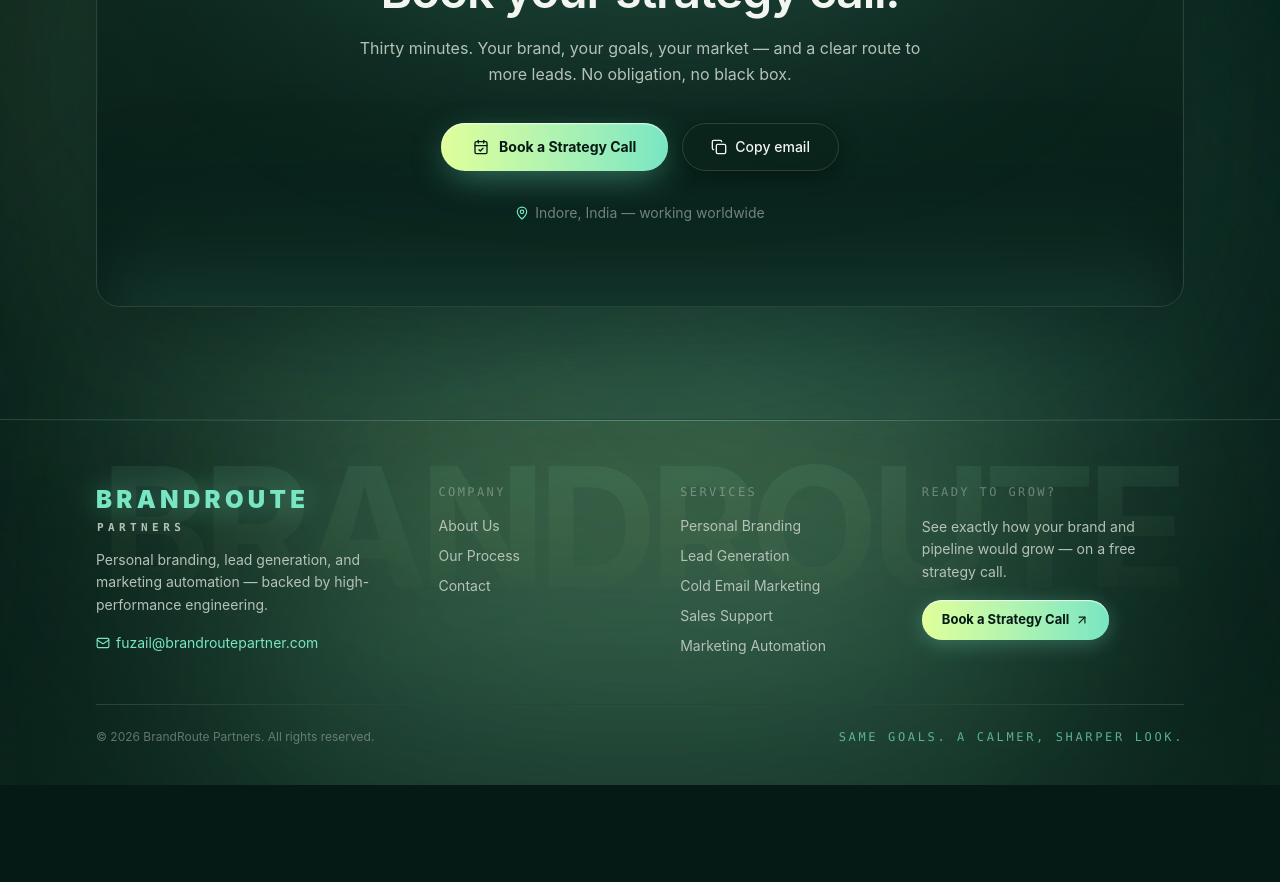
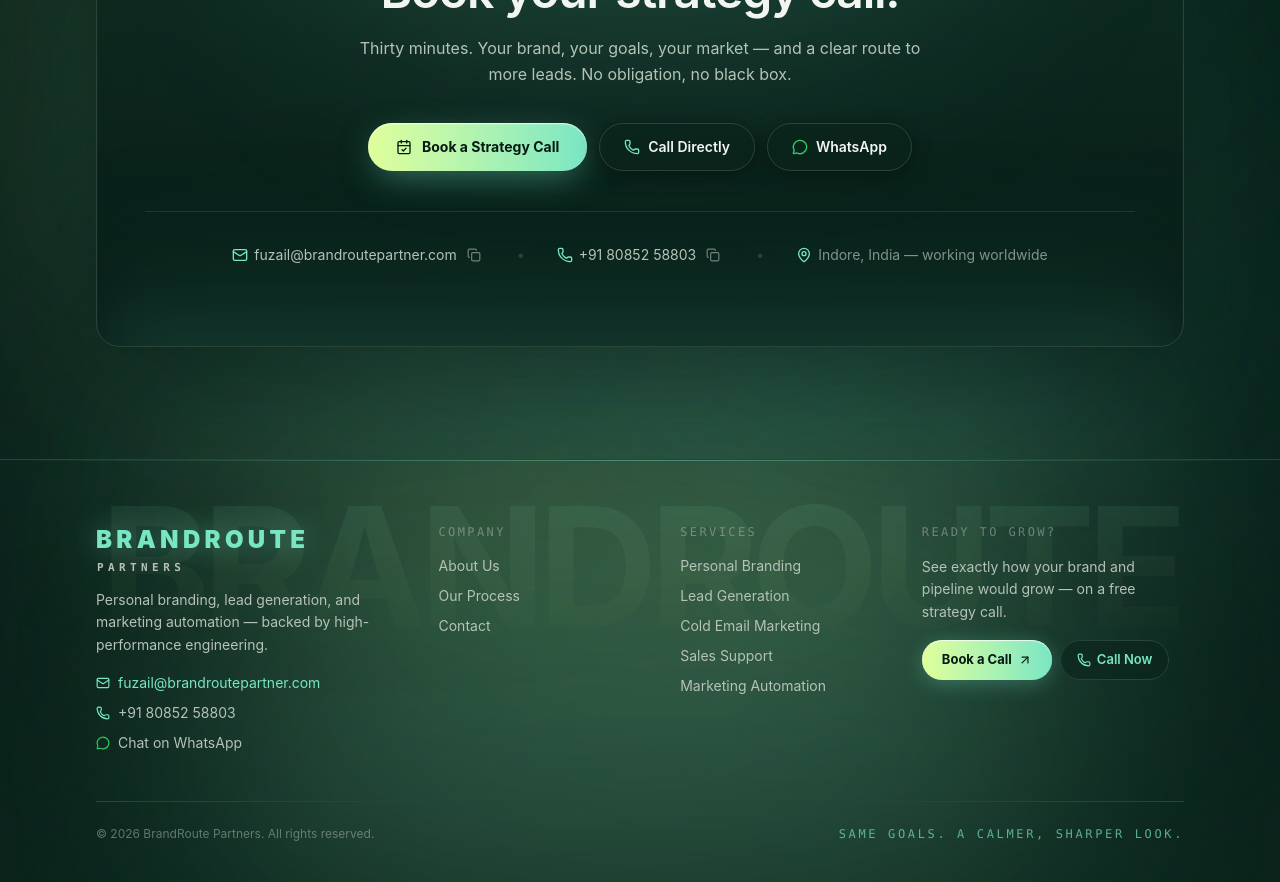
Before and after one commit to MD-NAVED/BrandRoutePartners, a Next.js app: page / in a window 1280 px wide. Shown: the part 3660-4542 px from the top of the page. Before the commit the page ends 4445 px from the top, so only its background shows below. Built offline with nearby package versions, Linux system fonts and the light colour scheme.

Commit message:
feat(contact): add contact number +91 80852 58803 with direct call and WhatsApp links

```diff
--- a/src/app/page.tsx
+++ b/src/app/page.tsx
@@ -17,7 +17,9 @@ import {
   Mail,
   MapPin,
   Menu,
+  MessageCircle,
   PenTool,
+  Phone,
   PhoneCall,
   Rocket,
   Route,
@@ -32,6 +34,9 @@ import {
 import { useIsMobile } from '@/hooks/use-mobile'
 
 const EMAIL = 'fuzail@brandroutepartner.com'
+const PHONE = '+91 80852 58803'
+const PHONE_TEL = '+918085258803'
+const WHATSAPP_URL = 'https://wa.me/918085258803?text=Hi%20BrandRoute%20Partners%2C%20I%20would%20like%20to%20inquire%20about%20your%20services.'
 
 const EASE: [number, number, number, number] = [0.22, 1, 0.36, 1]
 
@@ -201,6 +206,27 @@ function useCopyEmail() {
   return { copied, copy }
 }
 
+function useCopyPhone() {
+  const [copiedPhone, setCopiedPhone] = useState(false)
+
+  const copyPhone = useCallback(async () => {
+    try {
+      await navigator.clipboard.writeText(PHONE)
+    } catch {
+      const textarea = document.createElement('textarea')
+      textarea.value = PHONE
+      document.body.appendChild(textarea)
+      textarea.select()
+      document.execCommand('copy')
+      document.body.removeChild(textarea)
+    }
+    setCopiedPhone(true)
+    window.setTimeout(() => setCopiedPhone(false), 2000)
+  }, [])
+
+  return { copiedPhone, copyPhone }
+}
+
 function SectionDivider() {
   return (
     <div className="relative mx-auto max-w-6xl px-5 sm:px-8" aria-hidden="true">
@@ -433,6 +459,26 @@ function Header() {
                   <ArrowRight className="h-3.5 w-3.5 opacity-50" />
                 </a>
               ))}
+              <div className="mt-2 border-t border-[#294438] pt-2 flex flex-col gap-1.5">
+                <a
+                  href={`tel:${PHONE_TEL}`}
+                  onClick={() => setMobileMenuOpen(false)}
+                  className="flex items-center gap-2 rounded-xl bg-white/[0.04] px-4 py-2 text-xs font-semibold text-[#78E6C3] transition hover:bg-white/[0.08]"
+                >
+                  <Phone className="h-3.5 w-3.5 text-[#78E6C3]" />
+                  <span>Call {PHONE}</span>
+                </a>
+                <a
+                  href={WHATSAPP_URL}
+                  target="_blank"
+                  rel="noopener noreferrer"
+                  onClick={() => setMobileMenuOpen(false)}
+                  className="flex items-center gap-2 rounded-xl bg-white/[0.04] px-4 py-2 text-xs font-semibold text-[#25D366] transition hover:bg-white/[0.08]"
+                >
+                  <MessageCircle className="h-3.5 w-3.5 text-[#25D366]" />
+                  <span>Chat on WhatsApp</span>
+                </a>
+              </div>
             </nav>
           </motion.div>
         )}
@@ -1437,6 +1483,7 @@ function ProcessSection() {
 
 function ContactSection() {
   const { copied, copy } = useCopyEmail()
+  const { copiedPhone, copyPhone } = useCopyPhone()
 
   return (
     <section
@@ -1485,35 +1532,81 @@ function ContactSection() {
             route to more leads. No obligation, no black box.
           </p>
 
-          <div className="relative mt-9 flex flex-col items-center justify-center gap-3.5 sm:flex-row">
+          <div className="relative mt-9 flex flex-col items-center justify-center gap-3 sm:flex-row">
             <a
               href={`mailto:${EMAIL}`}
-              className="inline-flex h-12 w-full items-center justify-center gap-2.5 rounded-full bg-gradient-to-r from-[#DFFF9A] to-[#78E6C3] px-8 text-sm font-bold text-[#061A15] shadow-[0_10px_35px_-8px_rgba(120,230,195,0.5),inset_0_1px_1.5px_rgba(255,255,255,0.8)] transition-all hover:scale-[1.02] sm:w-auto"
+              className="inline-flex h-12 w-full items-center justify-center gap-2.5 rounded-full bg-gradient-to-r from-[#DFFF9A] to-[#78E6C3] px-7 text-sm font-bold text-[#061A15] shadow-[0_10px_35px_-8px_rgba(120,230,195,0.5),inset_0_1px_1.5px_rgba(255,255,255,0.8)] transition-all hover:scale-[1.02] sm:w-auto"
             >
               <CalendarCheck className="h-4 w-4 shrink-0" />
               Book a Strategy Call
+            </a>
+            <a
+              href={`tel:${PHONE_TEL}`}
+              className="inline-flex h-12 w-full items-center justify-center gap-2 rounded-full border border-[#294438] bg-[#0B241C]/60 backdrop-blur-md px-6 text-sm font-semibold text-[#F3F5F0] shadow-[0_4px_20px_rgba(0,0,0,0.4)] transition hover:border-[#78E6C3]/60 hover:bg-[#102D22]/80 hover:text-[#78E6C3] sm:w-auto"
+            >
+              <Phone className="h-4 w-4 text-[#78E6C3]" />
+              Call Directly
+            </a>
+            <a
+              href={WHATSAPP_URL}
+              target="_blank"
+              rel="noopener noreferrer"
+              className="inline-flex h-12 w-full items-center justify-center gap-2 rounded-full border border-[#294438] bg-[#0B241C]/60 backdrop-blur-md px-6 text-sm font-semibold text-[#F3F5F0] shadow-[0_4px_20px_rgba(0,0,0,0.4)] transition hover:border-[#25D366]/60 hover:bg-[#102D22]/80 hover:text-[#25D366] sm:w-auto"
+            >
+              <MessageCircle className="h-4 w-4 text-[#25D366]" />
+              WhatsApp
+            </a>
+          </div>
+
+          {/* Direct channels bar */}
+          <div className="relative mt-10 pt-8 border-t border-[#294438]/70 flex flex-wrap items-center justify-center gap-4 sm:gap-8 text-xs sm:text-sm text-[#B5C2B9]">
+            <div className="flex items-center gap-1.5">
+              <a
+                href={`mailto:${EMAIL}`}
+                className="inline-flex items-center gap-1.5 transition hover:text-[#78E6C3]"
+              >
+                <Mail className="h-4 w-4 text-[#78E6C3]" />
+                <span>{EMAIL}</span>
               </a>
               <button
                 type="button"
                 onClick={copy}
-              aria-label={
-                copied ? 'Email address copied' : 'Copy email address to clipboard'
-              }
-              className="inline-flex h-12 w-full items-center justify-center gap-2 rounded-full border border-[#294438] bg-[#0B241C]/60 backdrop-blur-md px-7 text-sm font-medium text-[#F3F5F0] shadow-[0_4px_20px_rgba(0,0,0,0.4)] transition hover:border-[#78E6C3]/60 hover:bg-[#102D22]/80 hover:text-[#78E6C3] sm:w-auto"
-            >
-              {copied ? (
-                <Check className="h-4 w-4 text-[#78E6C3]" />
-              ) : (
-                <Copy className="h-4 w-4" />
-              )}
-              {copied ? 'Copied!' : 'Copy email'}
+                title="Copy email"
+                aria-label={copied ? 'Email copied' : 'Copy email'}
+                className="p-1 text-[#B5C2B9]/60 hover:text-[#78E6C3] transition"
+              >
+                {copied ? <Check className="h-3.5 w-3.5 text-[#78E6C3]" /> : <Copy className="h-3.5 w-3.5" />}
               </button>
             </div>
 
-          <p className="relative mt-8 inline-flex items-center gap-1.5 text-sm text-[#B5C2B9]/60">
-            <MapPin className="h-3.5 w-3.5 text-[#78E6C3]" />
-            Indore, India — working worldwide
-          </p>
+            <span className="hidden sm:inline text-[#294438]">•</span>
+
+            <div className="flex items-center gap-1.5">
+              <a
+                href={`tel:${PHONE_TEL}`}
+                className="inline-flex items-center gap-1.5 transition hover:text-[#78E6C3]"
+              >
+                <Phone className="h-4 w-4 text-[#78E6C3]" />
+                <span>{PHONE}</span>
+              </a>
+              <button
+                type="button"
+                onClick={copyPhone}
+                title="Copy phone"
+                aria-label={copiedPhone ? 'Phone copied' : 'Copy phone'}
+                className="p-1 text-[#B5C2B9]/60 hover:text-[#78E6C3] transition"
+              >
+                {copiedPhone ? <Check className="h-3.5 w-3.5 text-[#78E6C3]" /> : <Copy className="h-3.5 w-3.5" />}
+              </button>
+            </div>
+
+            <span className="hidden sm:inline text-[#294438]">•</span>
+
+            <span className="inline-flex items-center gap-1.5 text-[#B5C2B9]/70">
+              <MapPin className="h-4 w-4 text-[#78E6C3]" />
+              <span>Indore, India — working worldwide</span>
+            </span>
+          </div>
         </motion.div>
       </div>
     </section>
@@ -1552,13 +1645,31 @@ function Footer() {
               Personal branding, lead generation, and marketing automation —
               backed by high-performance engineering.
             </p>
+            <div className="mt-4 flex flex-col gap-2.5 text-sm">
               <a
                 href={`mailto:${EMAIL}`}
-              className="mt-4 inline-flex items-center gap-1.5 text-sm text-[#78E6C3] transition hover:text-[#DFFF9A]"
+                className="inline-flex items-center gap-2 text-[#78E6C3] transition hover:text-[#DFFF9A]"
               >
                 <Mail className="h-3.5 w-3.5" />
-              {EMAIL}
-            </a>
+                <span>{EMAIL}</span>
+              </a>
+              <a
+                href={`tel:${PHONE_TEL}`}
+                className="inline-flex items-center gap-2 text-[#B5C2B9] transition hover:text-[#78E6C3]"
+              >
+                <Phone className="h-3.5 w-3.5 text-[#78E6C3]" />
+                <span>{PHONE}</span>
+              </a>
+              <a
+                href={WHATSAPP_URL}
+                target="_blank"
+                rel="noopener noreferrer"
+                className="inline-flex items-center gap-2 text-[#B5C2B9] transition hover:text-[#25D366]"
+              >
+                <MessageCircle className="h-3.5 w-3.5 text-[#25D366]" />
+                <span>Chat on WhatsApp</span>
+              </a>
+            </div>
           </div>
 
           {/* Company */}
@@ -1613,13 +1724,22 @@ function Footer() {
               See exactly how your brand and pipeline would grow — on a free
               strategy call.
             </p>
+            <div className="mt-4 flex flex-col sm:flex-row gap-2">
               <a
                 href={`mailto:${EMAIL}`}
-              className="mt-4 inline-flex h-10 items-center gap-1.5 rounded-full bg-gradient-to-r from-[#DFFF9A] to-[#78E6C3] px-5 text-[13px] font-bold text-[#061A15] shadow-[0_4px_20px_rgba(120,230,195,0.3),inset_0_1px_1px_rgba(255,255,255,0.8)] transition hover:opacity-95 hover:scale-[1.02]"
-            >
-              Book a Strategy Call
+                className="inline-flex h-10 items-center justify-center gap-1.5 rounded-full bg-gradient-to-r from-[#DFFF9A] to-[#78E6C3] px-5 text-[13px] font-bold text-[#061A15] shadow-[0_4px_20px_rgba(120,230,195,0.3),inset_0_1px_1px_rgba(255,255,255,0.8)] transition hover:opacity-95 hover:scale-[1.02]"
+              >
+                Book a Call
                 <ArrowUpRight className="h-3.5 w-3.5" />
               </a>
+              <a
+                href={`tel:${PHONE_TEL}`}
+                className="inline-flex h-10 items-center justify-center gap-1.5 rounded-full border border-[#294438] bg-[#0B241C]/60 px-4 text-[13px] font-semibold text-[#78E6C3] transition hover:border-[#78E6C3]/60 hover:text-white"
+              >
+                <Phone className="h-3.5 w-3.5" />
+                Call Now
+              </a>
+            </div>
           </div>
         </div>
 
```
Lines whose indentation alone changed are shown as unchanged.
